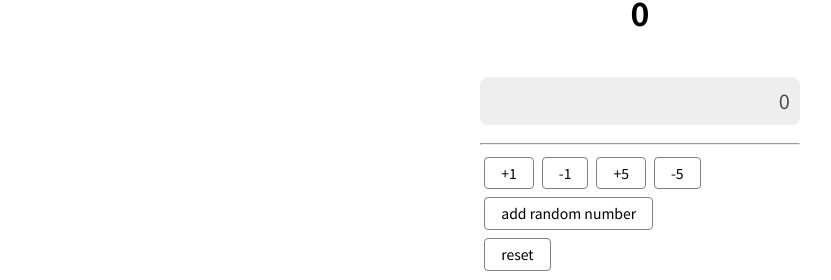
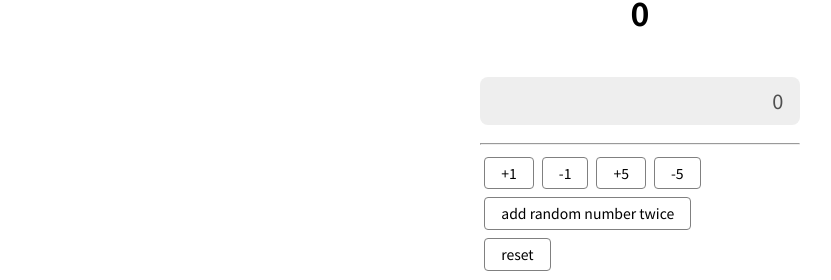
Before and after one commit to callmebyneon/redux-examples-try, a React (Create React App) app: page /counter in a window 1280 px wide. Shown: the part 376-656 px from the top of the page, without its empty margins (0-831 px from the left). Built offline with nearby package versions, Linux system fonts and the light colour scheme.

Commit message:
example for adding two random numbers sequentially

```diff
--- a/src/containers/Counter/index.jsx
+++ b/src/containers/Counter/index.jsx
@@ -2,7 +2,7 @@ import React from 'react';
 import { connect, useDispatch, useSelector } from 'react-redux';
 import styled from 'styled-components';
 
-import { increament, decreament, addRandom, reset } from '../../reducers/Counter';
+import { increament, decreament, applyRandom, reset } from '../../reducers/Counter';
 
 import OuterSection from '~/components/Layout/OuterSection';
 import Title from '~/components/Layout/Title';
@@ -22,7 +22,7 @@ const CalcPath = styled.p`
   width: 100%;
   max-width: 460px;
   margin: 0.5em 0;
-  padding: 0.5em;
+  padding: 0.5em 0.815em;
   color: ${theme.text.color.default};
   background: ${theme.divider.color.default};
   border-radius: 0.5rem;
@@ -51,7 +51,7 @@ const Counter = () => {
 
   const onIncrease = diff => dispatch(increament(diff));
   const onDecrease = diff => dispatch(decreament(diff));
-  const onAddRandom = async (max = 15) => dispatch(addRandom(max));
+  const onApplyRandom = async (max = 15) => dispatch(applyRandom(max));
   const onReset = () => dispatch(reset());
 
   return (
@@ -70,7 +70,7 @@ const Counter = () => {
         <button disabled={isLoading} onClick={() => onDecrease(5)}>-5</button>
       </Stack>
       <Stack direction="row">
-        <button disabled={isLoading} onClick={() => onAddRandom(30)}>add random number</button>
+        <button disabled={isLoading} onClick={() => onApplyRandom(30)}>add random number twice</button>
       </Stack>
       <Stack direction="row">
         <button disabled={isLoading} onClick={() => onReset()}>reset</button>
--- a/src/reducers/Counter.jsx
+++ b/src/reducers/Counter.jsx
@@ -6,7 +6,6 @@ const type = {
   INCREAMENT: 'counter/INCREAMENT',
   DECREAMENT: 'counter/DECREAMENT',
   GET_RANDOM: 'counter/GET_RANDOM',
-  GET_RANDOM_FAILURE: 'counter/GET_RANDOM_FAILURE',
   RESET: 'counter/RESET',
 }
 
@@ -16,13 +15,16 @@ export const decreament = diff => ({ type: type.DECREAMENT, diff });
 export const reset = () => ({ type: type.RESET });
 
 //* Thunk Function(s)
-export const addRandom = (max) => async (dispatch) => {
+export const applyRandom = (max) => async (dispatch) => {
   dispatch({ type: type.GET_RANDOM });
   try {
     const randomNumber = await fetchNumber(max);
     dispatch({ type: type.INCREAMENT, diff: randomNumber });
+    const randomNumber2 = await fetchNumber(max);
+    dispatch({ type: type.INCREAMENT, diff: randomNumber2 });
+    dispatch({ type: type.GET_RANDOM });
   } catch (e) {
-    dispatch({ type: type.GET_RANDOM_FAILURE, error: e });
+    dispatch({ type: type.GET_RANDOM, error: e });
   }
 };
 
@@ -36,7 +38,7 @@ const counter = (state = initialState, action) => {
   switch (action.type) {
     case type.INCREAMENT:
       return {
-        isLoading: false,
+        ...state,
         count: state.count + action.diff,
         path: `${state.path === "0" ? "" : state.path + " + "}${action.diff}`
       };
@@ -49,12 +51,7 @@ const counter = (state = initialState, action) => {
     case type.GET_RANDOM:
       return {
         ...state,
-        isLoading: true
-      };
-    case type.GET_RANDOM_FAILURE:
-      return {
-        ...state,
-        isLoading: false
+        isLoading: !state.isLoading
       };
     case type.RESET:
       return initialState;
```
